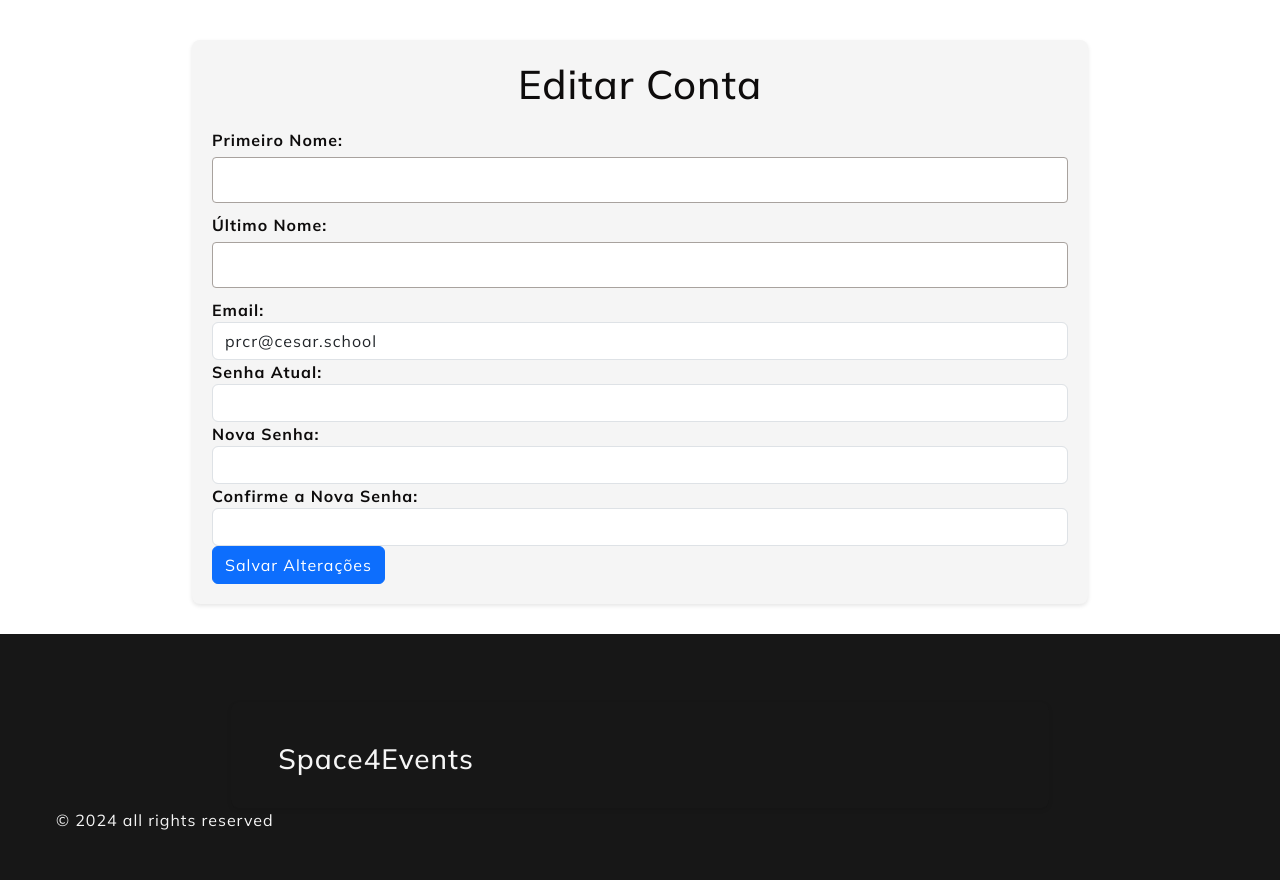
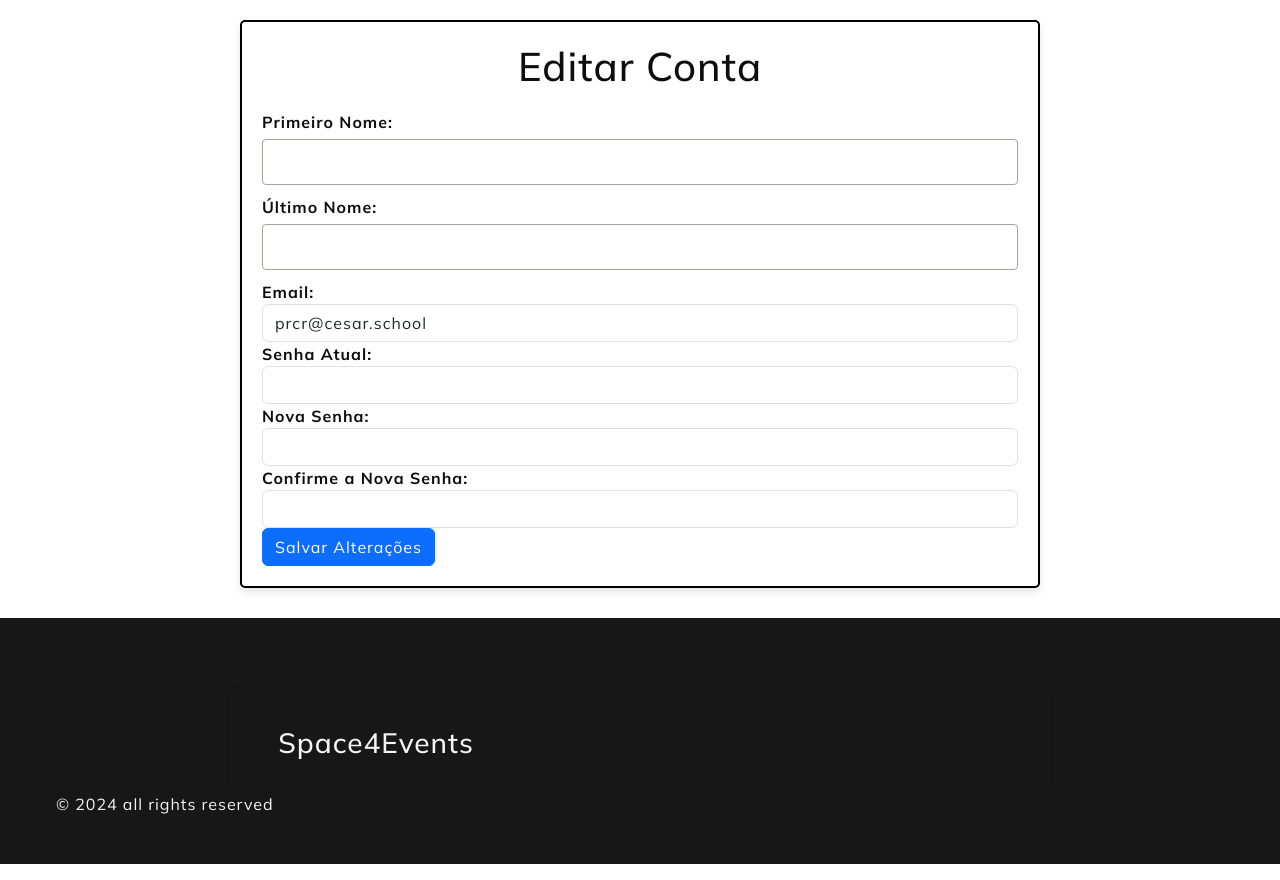
Before and after one commit to majupeixoto/Space4Events, a Django app: page /conta/editar/ in a window 1280 px wide. Shown: the part 90-970 px from the top of the page. Run offline with Django 5.2, Linux system fonts and the light colour scheme; a user stored in the database is signed in; parts of the project's set-up code (start-up, migrations or seed data) failed here and were passed over.

Commit message:
circulando editar conta

```diff
--- a/Projeto/apps/templates/apps/editar_conta.html
+++ b/Projeto/apps/templates/apps/editar_conta.html
@@ -1,7 +1,7 @@
 {% extends 'global/base.html' %}
 
 {% block content %}
-<div class="container">
+<div class="container" style="border: 2px solid black; padding: 20px; border-radius: 5px; box-shadow: 0 4px 8px rgba(0, 0, 0, 0.1); max-width: 800px; margin: 0 auto; background-color: #fff;">
     <h1>Editar Conta</h1>
     <form method="post" action="{% url 'editar_conta' %}">
         {% csrf_token %}
```
